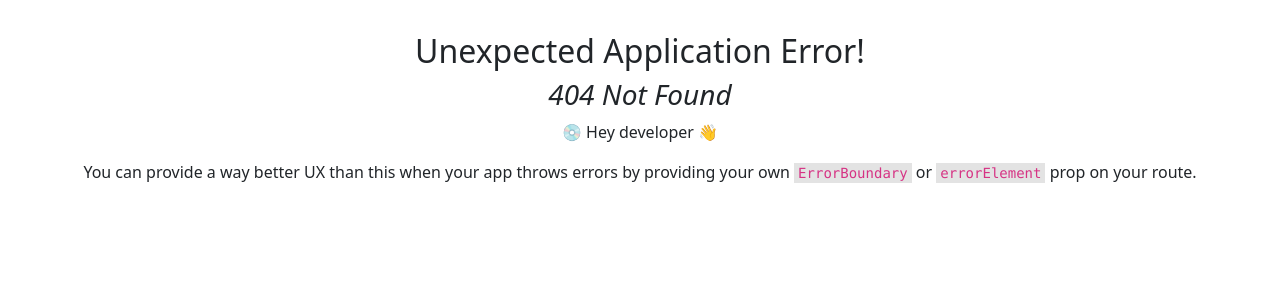
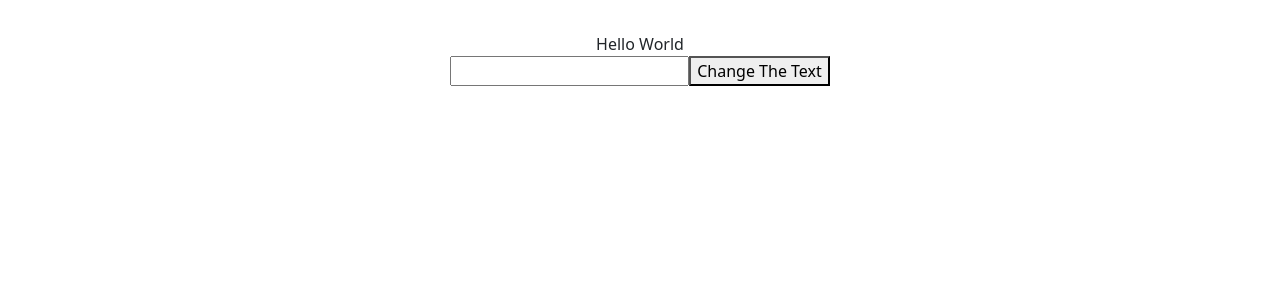
Before and after one commit to digikullReact/julyfrontendreact, a React (Vite) app: page /reducerhook in a window 1280 px wide. Before the commit this address had no page. Shown: the top 300 px of the page. Built offline with nearby package versions, Linux system fonts and the light colour scheme.

Commit message:
use reducer hook

```diff
--- a/src/App.jsx
+++ b/src/App.jsx
@@ -8,6 +8,7 @@
 
   return (
     <div className="App">
+      <h1>App Js</h1>
      <Outlet/>
     </div>
   )
--- /dev/null
+++ b/src/pages/Reducerhook.jsx
@@ -0,0 +1,51 @@
+import React,{useReducer} from 'react'
+
+const Reducerhook = () => {
+const myReducer=(state,action)=>{
+
+    // We are actually making the state change in here in our reducer rather than ,in our handleClick
+    switch(action.type){
+        case "input":
+            state=action.payload;
+            return state;
+
+            case "click":
+                state=action.payload;
+                return state;
+
+
+         default:
+            return state;
+
+    }
+}
+    const [state,dispatch]=useReducer(myReducer,"Hello World");
+    const handleClick=()=>{
+        //
+        dispatch({type:"click",payload:"Hey there"})
+
+    }
+
+    const handleChange=(event)=>{
+        dispatch({payload:event.target.value,type:"input"})
+
+
+
+    }
+
+  return (
+    <div>
+          <div>{state}</div>
+          <input type={"text"} onChange={handleChange}/>
+
+<button onClick={handleClick}>
+    Change The Text
+
+</button>
+
+    </div>
+
+  )
+}
+
+export default Reducerhook
--- /dev/null
+++ b/src/pages/Something.jsx
@@ -0,0 +1,9 @@
+import React from 'react'
+
+const Something = () => {
+  return (
+    <div>Something</div>
+  )
+}
+
+export default Something
--- a/src/pages/Uncontrolled.jsx
+++ b/src/pages/Uncontrolled.jsx
@@ -12,13 +12,14 @@
         age: yup.number().required("age is evevevrvrvrv").positive("iiii").integer(),
       }).required();
 
-      const { register, handleSubmit, formState:{ errors },setValue } = useForm({
+      const { register, handleSubmit, formState:{ errors },setValue ,reset} = useForm({
         resolver: yupResolver(schema)
       });
       const onSubmit = data => {
 
         // call the api or do any kind of stuff with the form data
         console.log(data);
+        reset();
       }
 
 
```
Also changed, not shown: src/routes.jsx (+14 -1 lines).
